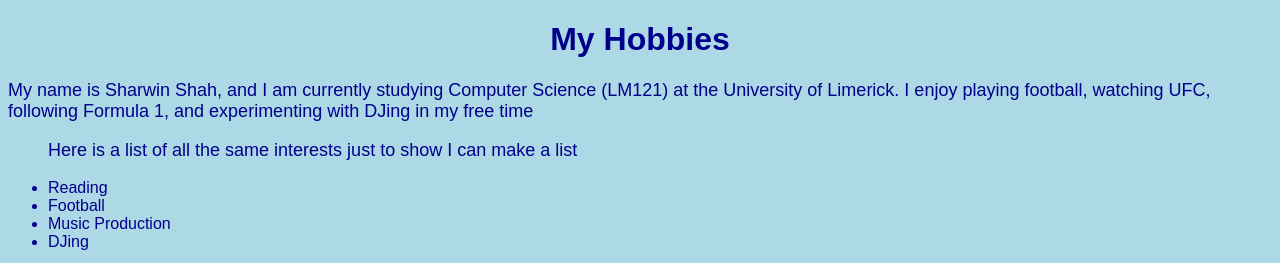
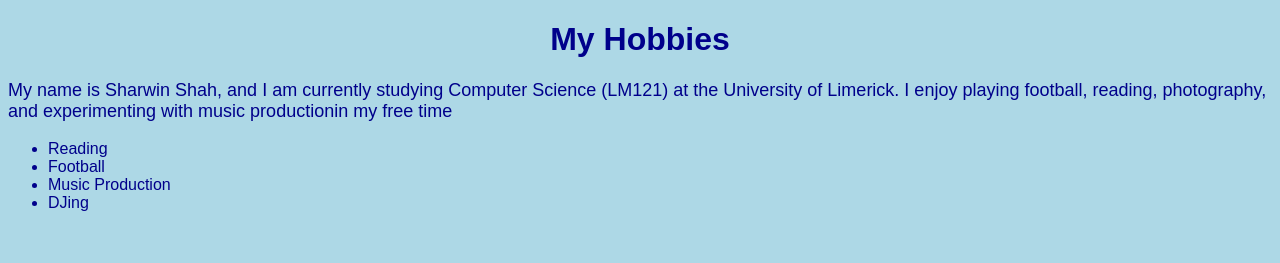
Before and after one commit to sharwin23/sharwin23.github.io, a plain HTML site: page index.html in a window 1280 px wide. Shown: the top 263 px of the page. Drawn offline with Linux system fonts and the light colour scheme.

Commit message:
Revise hobbies and improve text clarity
Updated hobbies list and corrected minor text errors.

```diff
--- a/index.html
+++ b/index.html
@@ -6,9 +6,8 @@
 </head>
 <body>
     <h1>My Hobbies</h1>
-    <p> My name is Sharwin Shah, and I am currently studying Computer Science (LM121) at the University of Limerick. I enjoy playing football, watching UFC, following Formula 1, and experimenting with DJing in my free time</p>
+    <p> My name is Sharwin Shah, and I am currently studying Computer Science (LM121) at the University of Limerick. I enjoy playing football, reading, photography, and experimenting with music productionin my free time</p>
 <ul class = "list1">
-    <p class="a"> Here is a list of all the same interests just to show I can make a list</p>
     <li>Reading</li>
     <li>Football</li>
     <li>Music Production</li>
```
